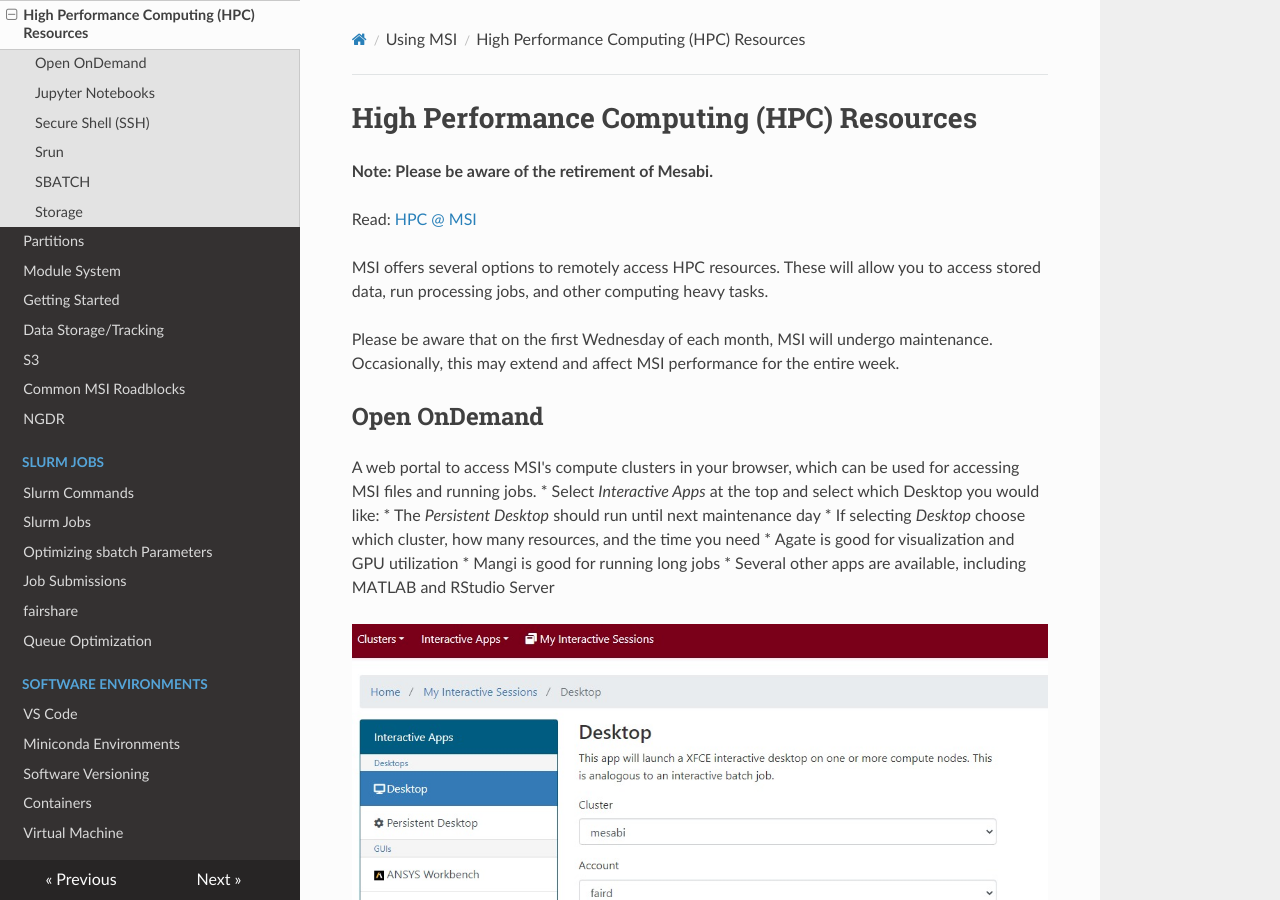
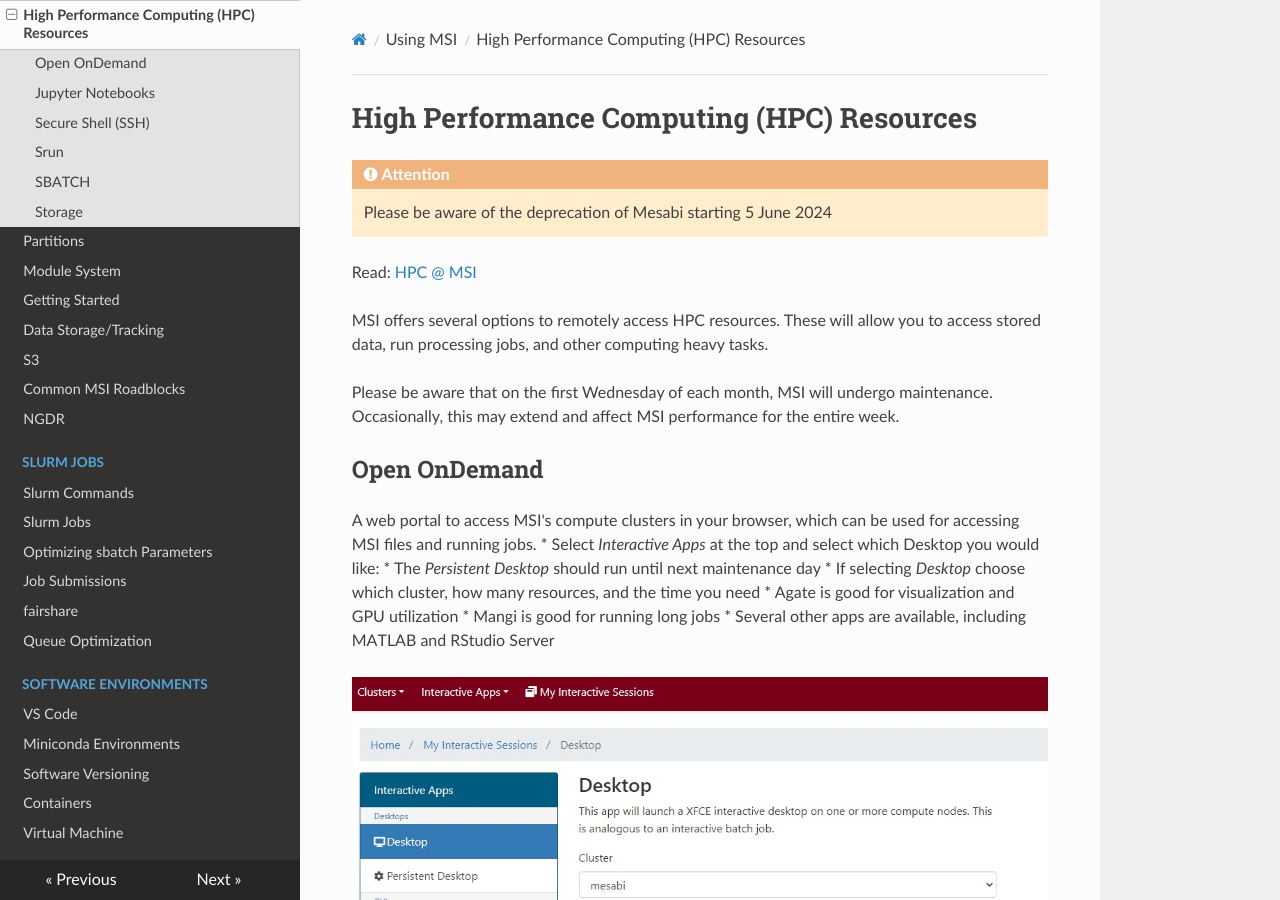
Before and after one commit to DCAN-Labs/cdni-brain, an MkDocs documentation site: the page built from docs/hpc.md, in a window 1280 px wide and 900 px high. Built offline with MkDocs 1.6.1, drawn with Linux system fonts in a browser that asks for light colours; nearby versions of some CDN libraries.

Commit message:
updated mesabi notice

```diff
--- a/docs/hpc.md
+++ b/docs/hpc.md
@@ -1,9 +1,13 @@
 # High Performance Computing (HPC) Resources
 
-**Note: Please be aware of the retirement of Mesabi.**
+<div class="admonition attention">
+    <p class="first admonition-title">Attention</p>
+    <p class="last">
+        Please be aware of the deprecation of Mesabi starting 5 June 2024
+    </p>
+</div>
 
 Read: [HPC @ MSI](https://www.msi.umn.edu/content/interactive-hpc)
-
 
 MSI offers several options to remotely access HPC resources. These will allow you to access stored data, run processing jobs, and other computing heavy tasks.
 
```
